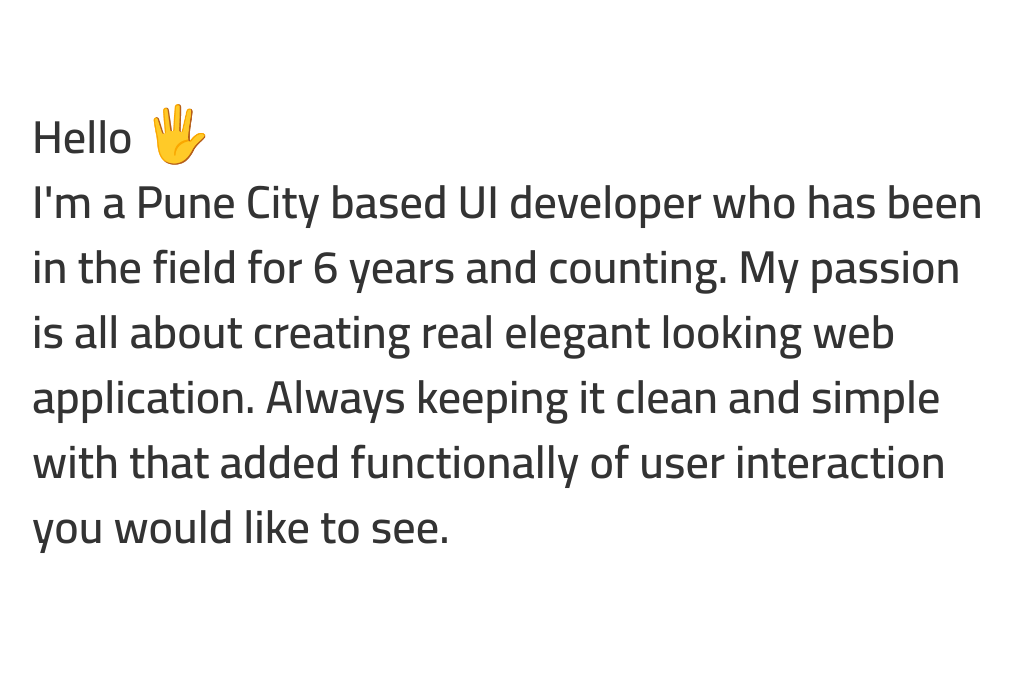
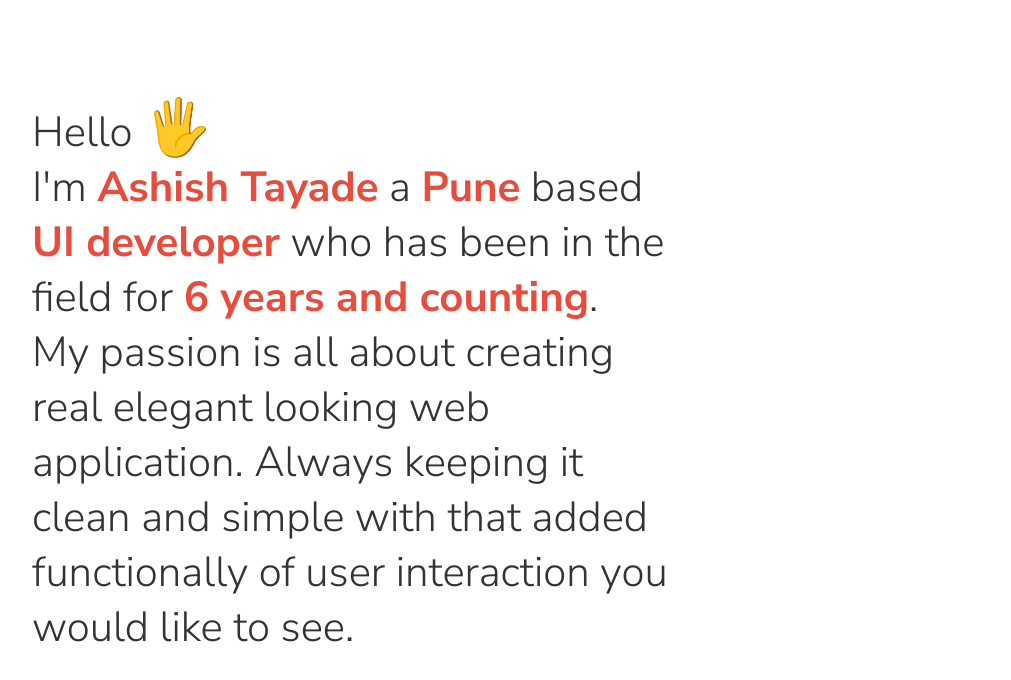
Before and after one commit to ashishtayade/my-resume-website, a plain HTML site: page index.html in a window 1280 px wide. Shown: the whole page, without its empty margins (123-1134 px from the left). Drawn offline with nearby package versions, Linux system fonts and the light colour scheme.

Commit message:
Update index.html

```diff
--- a/index.html
+++ b/index.html
@@ -10,23 +10,24 @@
     <!-- Bootstrap -->
     <link href="css/bootstrap.css" rel="stylesheet">
 
-    <link href="https://fonts.googleapis.com/css?family=Source+Sans+Pro:300,400,600,700,900&display=swap" rel="stylesheet">
-
-    <link href="https://fonts.googleapis.com/css?family=Cairo:200,300,400,600,700,900&display=swap" rel="stylesheet">
+    <link href="https://fonts.googleapis.com/css?family=Nunito+Sans:200,300,400,600,700,800,900&display=swap" rel="stylesheet">
 
     <style type="text/css">
     body {
-    	/*font-family: 'Source Sans Pro', sans-serif;*/
-    	font-family: 'Cairo', sans-serif;
+    	font-family: 'Nunito Sans', sans-serif;
     }
 
 	h1 {
-		font-size: 46px;
-		line-height: 65px;
-		font-weight: 600;
+		font-size: 42px;
+		line-height: 55px;
+		font-weight: 300;
 	}
 	h1 span {
 		font-size: 55px;
+	}
+	h1 strong {
+		color: #e74c3c
+		font-weight: 400;
 	}
     </style>
     <!-- HTML5 shim and Respond.js for IE8 support of HTML5 elements and media queries -->
@@ -39,11 +40,13 @@
   <body>
     <div class="container">
 	    <div class="row">
-		    <div class="col-md-12">
+		    <div class="col-md-8">
 		       <br/><br/><br/><br/>
 
 			   <h1>Hello <span>🖐</span><br/>
-			   I'm a Pune City based UI developer who has been in the field for 6 years and counting. My passion is all about creating real elegant looking web application. Always keeping it clean and simple with that added functionally of user interaction you would like to see.</h1>
+			   I'm <strong style="color: #e74c3c">Ashish Tayade</strong> a <strong style="color: #e74c3c">Pune</strong> based <strong style="color: #e74c3c">UI developer</strong> who has been in the field for <strong style="color: #e74c3c">6 years and counting</strong>.
+			   <br/>
+			   My passion is all about creating real elegant looking web application. Always keeping it clean and simple with that added functionally of user interaction you would like to see.</h1>
 		    </div>
 	    </div>
     </div>
```
